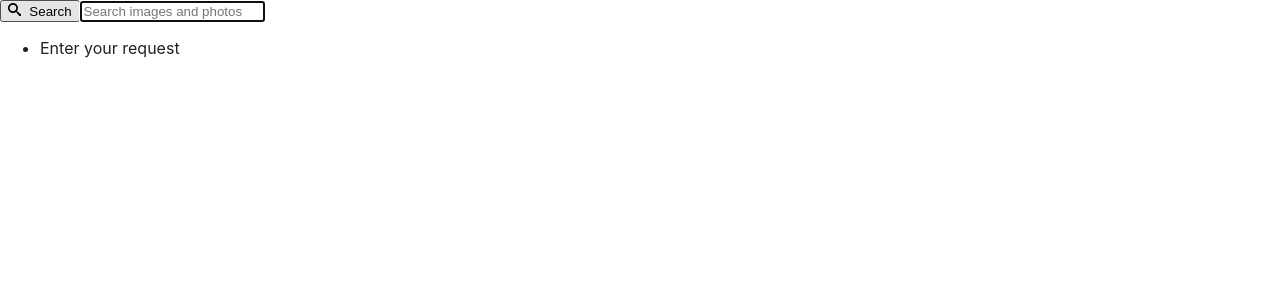
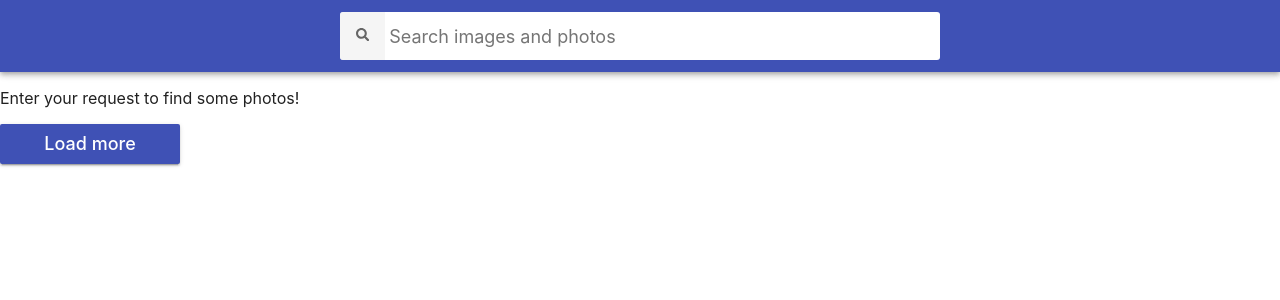
Before and after one commit to NikHectro/goit-react-hw-03-image-finder, a React (Create React App) app: page / in a window 1280 px wide. Shown: the top 300 px of the page. Built offline with nearby package versions, Linux system fonts and the light colour scheme.

Commit message:
Add components, styles. has bugs
Don't clear previous img's request from page

```diff
--- a/src/api/api.js
+++ b/src/api/api.js
@@ -1,10 +1,19 @@
-import axios from 'axios';
+// import axios from 'axios';
 
-export const fetchArticlesWithQuery = async searchQuery => {
-  const response = axios.get(`/search?query=${searchQuery}`);
-  return response.data.hits;
-};
+// export const fetchArticlesWithQuery = async searchQuery => {
+//   const response = axios.get(`/search?query=${searchQuery}`);
+//   return response.data.hits;
+// };
 
-export default {
-  fetchArticlesWithQuery,
-};
+function fetchImages(request, page) {
+  return fetch(
+    `https://pixabay.com/api/?q=${request}&page=${page}&key=29344544-28f8077a689a3611398a04467&image_type=photo&orientation=horizontal&per_page=12`
+  ).then(response => {
+    if (response.ok) {
+      return response.json();
+    }
+    return Promise.reject(new Error(`Nothing to show for "${request}`));
+  });
+}
+
+export default { fetchImages };
--- a/src/components/App.jsx
+++ b/src/components/App.jsx
@@ -4,14 +4,16 @@ import { ToastContainer, toast } from 'react-toastify';
 import 'react-toastify/dist/ReactToastify.css';
 import ImageGallery from './ImageGallery/ImageGallery';
 import axios from 'axios';
+import { Button } from './Button/Button';
 
 axios.defaults.baseURL = 'https://pixabay.com/api';
 
 export class App extends Component {
   state = {
     searchQuery: '',
-    images: null,
-    loading: false,
+    page: 1,
+    // images: null,
+    // loading: false,
   };
 
   // componentDidMount() {
@@ -25,20 +27,33 @@ export class App extends Component {
   // }
 
   getInputSubmit = query => {
-    this.setState({ searchQuery: query });
+    this.setState({ searchQuery: query, page: 1 });
+  };
+
+  handleLoadMoreBtn = () => {
+    this.setState(prevStage => ({ page: prevStage.page + 1 }));
+    // ({ page }) => ({ page: page + 1 })
   };
 
   render() {
+    const loading = this.state.loading;
     return (
       <>
         <Searchbar onSubmit={this.getInputSubmit} />
-        {this.state.loading && <h1>spiner</h1>}
-        {this.state.images && (
+        {loading && <h1>spiner</h1>}
+        {/* {this.state.images && (
           <div>{this.state.images.hits[0].userImageURL}</div>
-        )}
+        )} */}
         {/* {this.state.images.hits} */}
+
+        <ImageGallery
+          searchQuery={this.state.searchQuery}
+          page={this.state.page}
+        />
+        {/* {this.props.images.length !== 0 && !loading && ( */}
+        <Button onLoadMoreClick={this.handleLoadMoreBtn} />
+        {/* )} */}
         <ToastContainer />
-        <ImageGallery searchQuery={this.state.searchQuery} />
       </>
     );
   }
--- a/src/components/Button/Button.jsx
+++ b/src/components/Button/Button.jsx
@@ -0,0 +1,14 @@
+import React from 'react';
+import PropTypes from 'prop-types';
+
+export const Button = ({ onLoadMoreClick }) => {
+  return (
+    <button type="button" onClick={onLoadMoreClick} className="Button">
+      Load more
+    </button>
+  );
+};
+
+Button.protoTypes = {
+  onButtonClonLoadMoreClickick: PropTypes.func.isRequired,
+};
--- a/src/components/ImageGallery/ImageGallery.jsx
+++ b/src/components/ImageGallery/ImageGallery.jsx
@@ -1,38 +1,87 @@
 import React, { Component } from 'react';
+import ImageGalleryItem from './ImageGalleryItem';
+import imgAPI from 'api/api';
 
 // function ImageGallery(searchQuery) {
 export default class ImageGallery extends Component {
   state = {
-    images: null,
-    loading: false,
+    images: [],
+    // loading: false,
+    error: null,
+    status: 'idle',
   };
   componentDidUpdate(prevProps, prevState) {
-    if (prevProps.searchQuery !== this.props.searchQuery) {
-      console.log('search request has changed');
+    const request = this.props.searchQuery;
+    const page = this.props.page;
+    console.log('page', page);
 
-      this.setState({ loading: true });
-      fetch(
-        `https://pixabay.com/api/?q=${this.props.searchQuery}&page=1&key=29344544-28f8077a689a3611398a04467&image_type=photo&orientation=horizontal&per_page=12`
-      )
-        .then(res => res.json())
-        .then(images => this.setState({ images }))
-        .finally(() => this.setState({ loading: false }));
+    if (prevProps.searchQuery !== request || prevProps.page !== page) {
+      this.setState({
+        // loading: true, images: null,
+        status: 'pending',
+      });
+      imgAPI
+        .fetchImages(request, page)
+        .then(data => {
+          if (!data.hits.length) {
+            this.setState({
+              error: `Nothing to show for "${request}"`,
+              status: 'rejected',
+            });
+          } else {
+            this.setState({
+              images: [...this.state.images, ...data.hits],
+              status: 'resolved',
+            });
+          }
+        })
+        .catch(error => this.setState({ error, status: 'rejected' }));
+      // .finally(() => this.setState({ loading: false }));
     }
   }
   render() {
-    const { images, loading } = this.state;
-    const { searchQuery } = this.props;
+    const { images, loading, error, status } = this.state;
+    // const { searchQuery } = this.props;
 
-    return (
-      <ul className="gallery">
-        <li>
-          <p>{this.props.searchQuery}</p>
-          {loading && <div>Loading...</div>}
-          {!searchQuery && <p>Enter your request</p>}
-          {images && <img src={images.hits[0].webformatURL} alt="" />}
-        </li>
-      </ul>
-    );
+    if (status === 'idle') {
+      return <p>Enter your request to find some photos!</p>;
+    }
+
+    if (status === 'pending') {
+      return <div>Loading...</div>;
+    }
+
+    if (status === 'rejected') {
+      return <h1>{error.message || error}</h1>;
+    }
+
+    if (status === 'resolved') {
+      return (
+        <ul className="ImageGallery">
+          {images.map(({ id, largeImageURL, webformatURL, tags }) => (
+            <ImageGalleryItem
+              key={id}
+              smallImg={webformatURL}
+              bigImg={largeImageURL}
+              alt={tags}
+            />
+          ))}
+        </ul>
+        // <img src={images.hits[0].webformatURL} alt="" />
+      );
+    }
+
+    // return (
+    //   <ul className="gallery">
+    //     <li>
+    //       <p>{this.props.searchQuery}</p>
+    //       {error && <h1>{error.message}</h1>}
+    //       {loading && <div>Loading...</div>}
+    //       {!searchQuery && <p>Enter your request</p>}
+    //       {images && <img src={images.hits[0].webformatURL} alt="" />}
+    //     </li>
+    //   </ul>
+    // );
   }
 }
 
--- /dev/null
+++ b/src/components/ImageGallery/ImageGalleryItem.jsx
@@ -0,0 +1,7 @@
+export default function ImageGalleryItem({ smallImg, bigImg, alt }) {
+  return (
+    <li className="ImageGalleryItem">
+      <img src={smallImg} alt={alt} className="ImageGalleryItem-image" />
+    </li>
+  );
+}
--- a/src/components/Searchbar/Searchbar.jsx
+++ b/src/components/Searchbar/Searchbar.jsx
@@ -1,5 +1,6 @@
 import React, { Component } from 'react';
 import { ImSearch } from 'react-icons/im';
+import { FaSearch } from 'react-icons/fa';
 import { toast } from 'react-toastify';
 
 export default class Searchbar extends Component {
@@ -15,6 +16,7 @@ export default class Searchbar extends Component {
 
     this.props.onSubmit(this.state.query);
     this.setState({ query: '' });
+    event.target.reset();
   };
 
   handleChanges = event => {
@@ -23,16 +25,15 @@ export default class Searchbar extends Component {
 
   render() {
     return (
-      <header className="searchbar">
-        <form className="form" onSubmit={this.handleSubmit}>
-          <button type="submit" className="button">
-            <ImSearch style={{ marginRight: 8 }} />
-            Search
+      <header className="Searchbar">
+        <form className="SearchForm" onSubmit={this.handleSubmit}>
+          <button type="submit" className="SearchForm-button">
+            <FaSearch />
             {/* <span className="button-label">Search</span> */}
           </button>
 
           <input
-            className="input"
+            className="SearchForm-input"
             value={this.state.query}
             onChange={this.handleChanges}
             type="text"
--- a/src/index.js
+++ b/src/index.js
@@ -6,6 +6,6 @@ import './styles.css';
 
 ReactDOM.createRoot(document.getElementById('root')).render(
   <React.StrictMode>
-    <App />
+    <App className="App" />
   </React.StrictMode>
 );
--- a/src/styles.css
+++ b/src/styles.css
@@ -76,7 +76,7 @@ img {
   width: 48px;
   height: 48px;
   border: 0;
-  background-image: url('https://image.flaticon.com/icons/svg/149/149852.svg');
+  /* background-image: url('https://image.flaticon.com/icons/svg/149/149852.svg'); */
   background-size: 40%;
   background-repeat: no-repeat;
   background-position: center;
```
Also changed, not shown: src/components/ImageGalleryItem/ImageGalleryItem.jsx (deleted).
